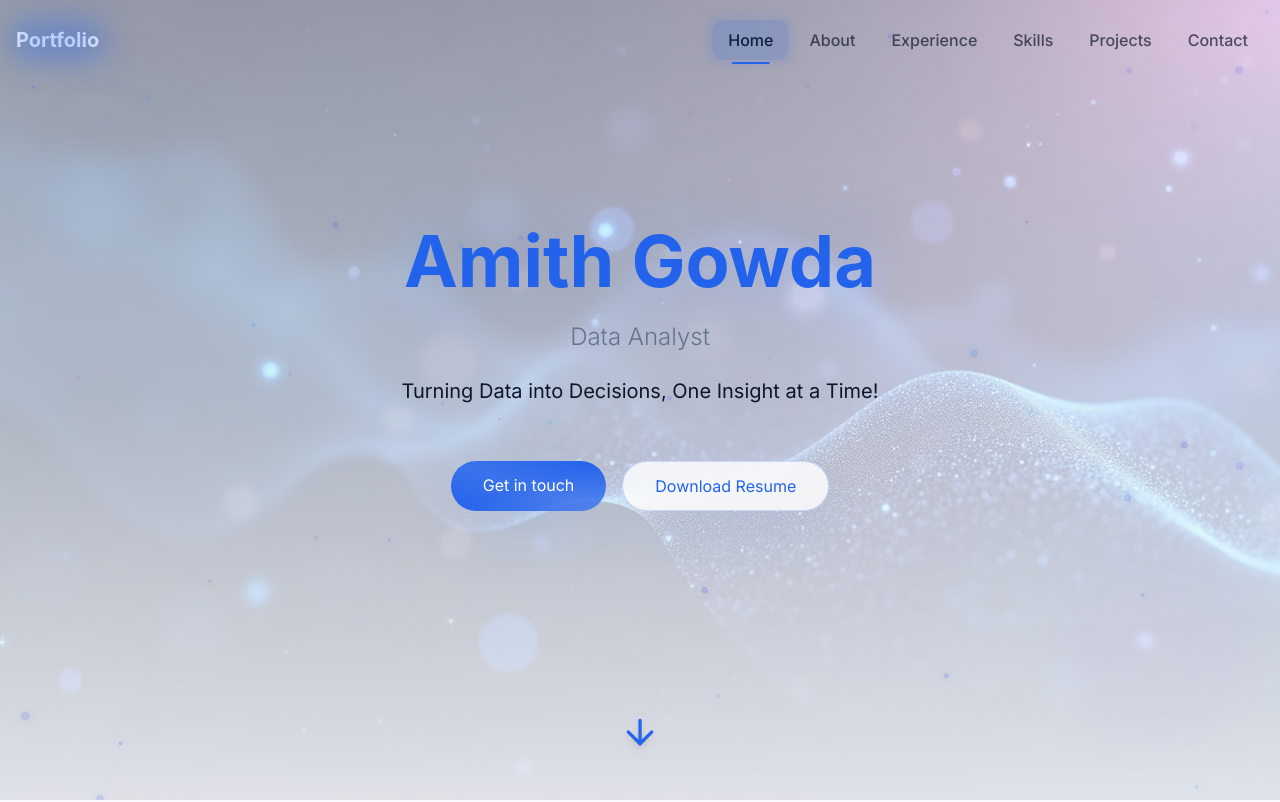
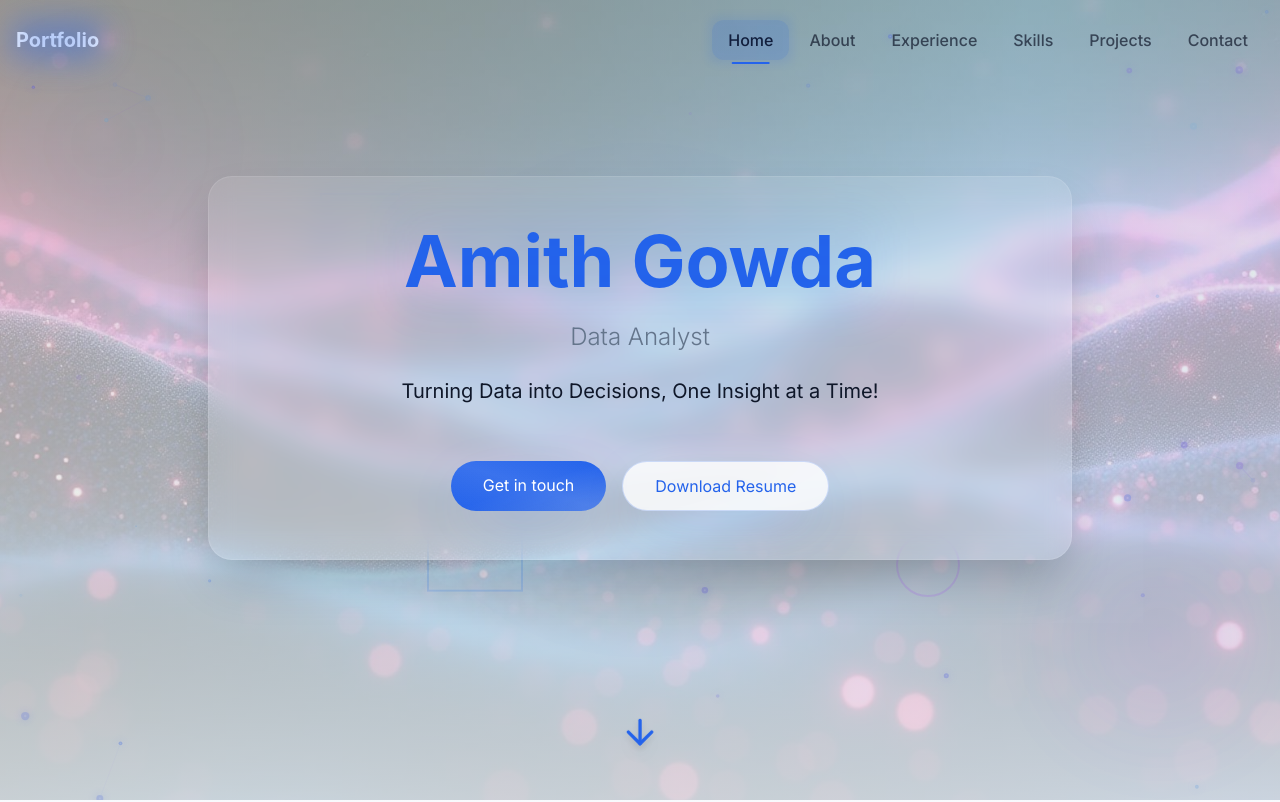
Before and after one commit to AmithGowda04/amithgowdaportfolio, a React (Vite) app: page / in a window 1280 px wide. Shown: the top 802 px of the page. Built offline with nearby package versions, Linux system fonts and the light colour scheme.

Commit message:
Refactor Hero section aesthetics

```diff
--- a/src/components/Hero.tsx
+++ b/src/components/Hero.tsx
@@ -7,6 +7,25 @@ import heroBackground from "@/assets/hero-background.jpg";
 const Hero = () => {
   const canvasRef = useRef<HTMLCanvasElement>(null);
   const mouseRef = useRef({ x: 0, y: 0 });
+  const [scrollY, setScrollY] = React.useState(0);
+  const [gradientHue, setGradientHue] = React.useState(0);
+
+  // Parallax scrolling effect
+  useEffect(() => {
+    const handleScroll = () => {
+      setScrollY(window.scrollY);
+    };
+    window.addEventListener('scroll', handleScroll);
+    return () => window.removeEventListener('scroll', handleScroll);
+  }, []);
+
+  // Animated gradient overlay
+  useEffect(() => {
+    const interval = setInterval(() => {
+      setGradientHue((prev) => (prev + 0.5) % 360);
+    }, 50);
+    return () => clearInterval(interval);
+  }, []);
 
   // Enhanced futuristic particles animation
   useEffect(() => {
@@ -237,28 +256,50 @@ const Hero = () => {
       id="home"
       className="relative min-h-screen flex flex-col justify-center items-center pt-16 pb-32 overflow-hidden"
     >
-      {/* Background Image */}
+      {/* Background Image with Parallax */}
       <div
-        className="absolute inset-0 -z-10 bg-cover bg-center bg-no-repeat"
-        style={{ backgroundImage: `url(${heroBackground})` }}
+        className="absolute inset-0 -z-10 bg-cover bg-center bg-no-repeat transition-transform duration-75"
+        style={{
+          backgroundImage: `url(${heroBackground})`,
+          transform: `translateY(${scrollY * 0.5}px) scale(1.1)`
+        }}
+      />
+
+      {/* Animated Gradient Overlay */}
+      <div
+        className="absolute inset-0 -z-10 transition-opacity duration-1000"
+        style={{
+          background: `linear-gradient(135deg,
+            hsla(${gradientHue}, 70%, 30%, 0.3) 0%,
+            hsla(${(gradientHue + 60) % 360}, 70%, 30%, 0.2) 50%,
+            hsla(${(gradientHue + 120) % 360}, 70%, 30%, 0.3) 100%)`
+        }}
       />
 
       {/* Dark overlay for better text readability */}
-      <div className="absolute inset-0 -z-10 bg-gradient-to-b from-background/60 via-background/70 to-background/90"></div>
+      <div className="absolute inset-0 -z-10 bg-gradient-to-b from-background/50 via-background/60 to-background/80"></div>
 
       <canvas
         ref={canvasRef}
-        className="absolute inset-0 -z-10 opacity-30"
+        className="absolute inset-0 -z-10 opacity-40"
       />
 
-      {/* Additional futuristic overlay effects */}
-      <div className="absolute inset-0 -z-10">
-        <div className="absolute top-20 left-10 w-32 h-32 bg-primary/5 rounded-full blur-3xl animate-pulse"></div>
-        <div className="absolute bottom-20 right-10 w-40 h-40 bg-purple-500/5 rounded-full blur-3xl animate-pulse" style={{ animationDelay: '1s' }}></div>
-        <div className="absolute top-1/2 left-1/2 transform -translate-x-1/2 -translate-y-1/2 w-96 h-96 bg-blue-500/3 rounded-full blur-3xl animate-pulse" style={{ animationDelay: '2s' }}></div>
+      {/* Floating Geometric Shapes */}
+      <div className="absolute inset-0 -z-10 overflow-hidden">
+        <div className="absolute top-20 left-10 w-32 h-32 bg-primary/10 rounded-full blur-3xl animate-pulse"></div>
+        <div className="absolute bottom-20 right-10 w-40 h-40 bg-purple-500/10 rounded-full blur-3xl animate-pulse" style={{ animationDelay: '1s' }}></div>
+        <div className="absolute top-1/2 left-1/2 transform -translate-x-1/2 -translate-y-1/2 w-96 h-96 bg-blue-500/5 rounded-full blur-3xl animate-pulse" style={{ animationDelay: '2s' }}></div>
+
+        {/* Floating geometric shapes */}
+        <div className="absolute top-1/4 left-1/4 w-20 h-20 border-2 border-primary/20 rotate-45 floating" style={{ animationDelay: '0s' }}></div>
+        <div className="absolute top-2/3 right-1/4 w-16 h-16 border-2 border-purple-500/20 rounded-full floating" style={{ animationDelay: '1s' }}></div>
+        <div className="absolute bottom-1/4 left-1/3 w-24 h-24 border-2 border-blue-500/20 rotate-12 floating" style={{ animationDelay: '2s' }}></div>
+        <div className="absolute top-1/3 right-1/3 w-12 h-12 bg-primary/5 backdrop-blur-sm rounded-lg rotate-45 floating" style={{ animationDelay: '1.5s' }}></div>
       </div>
 
+      {/* Glass morphism container for content */}
       <div className="container mx-auto px-4 text-center max-w-4xl z-10">
+        <div className="bg-background/10 backdrop-blur-md border border-white/10 rounded-3xl p-8 md:p-12 shadow-2xl">
         <div className="space-y-6">
           <h1 className="text-4xl md:text-6xl lg:text-7xl font-display font-bold text-balance leading-tight animate-fade-up">
             <span className="text-primary relative">
@@ -295,6 +336,7 @@ const Hero = () => {
             </a>
           </div>
         </div>
+        </div>
       </div>
 
       <button
--- a/src/index.css
+++ b/src/index.css
@@ -163,6 +163,36 @@
     50% { transform: translateY(-10px); }
   }
 
+  .animate-subtle-pulse {
+    animation: subtle-pulse 2s ease-in-out infinite;
+  }
+
+  @keyframes subtle-pulse {
+    0%, 100% {
+      opacity: 1;
+      transform: scale(1);
+    }
+    50% {
+      opacity: 0.8;
+      transform: scale(1.05);
+    }
+  }
+
+  .animate-fade-up {
+    animation: fade-up 0.6s ease-out forwards;
+  }
+
+  @keyframes fade-up {
+    from {
+      opacity: 0;
+      transform: translateY(20px);
+    }
+    to {
+      opacity: 1;
+      transform: translateY(0);
+    }
+  }
+
   .scroll-reveal {
     opacity: 0;
     transform: translateY(30px);
```
Also changed, not shown: src/assets/hero-background.jpg.
